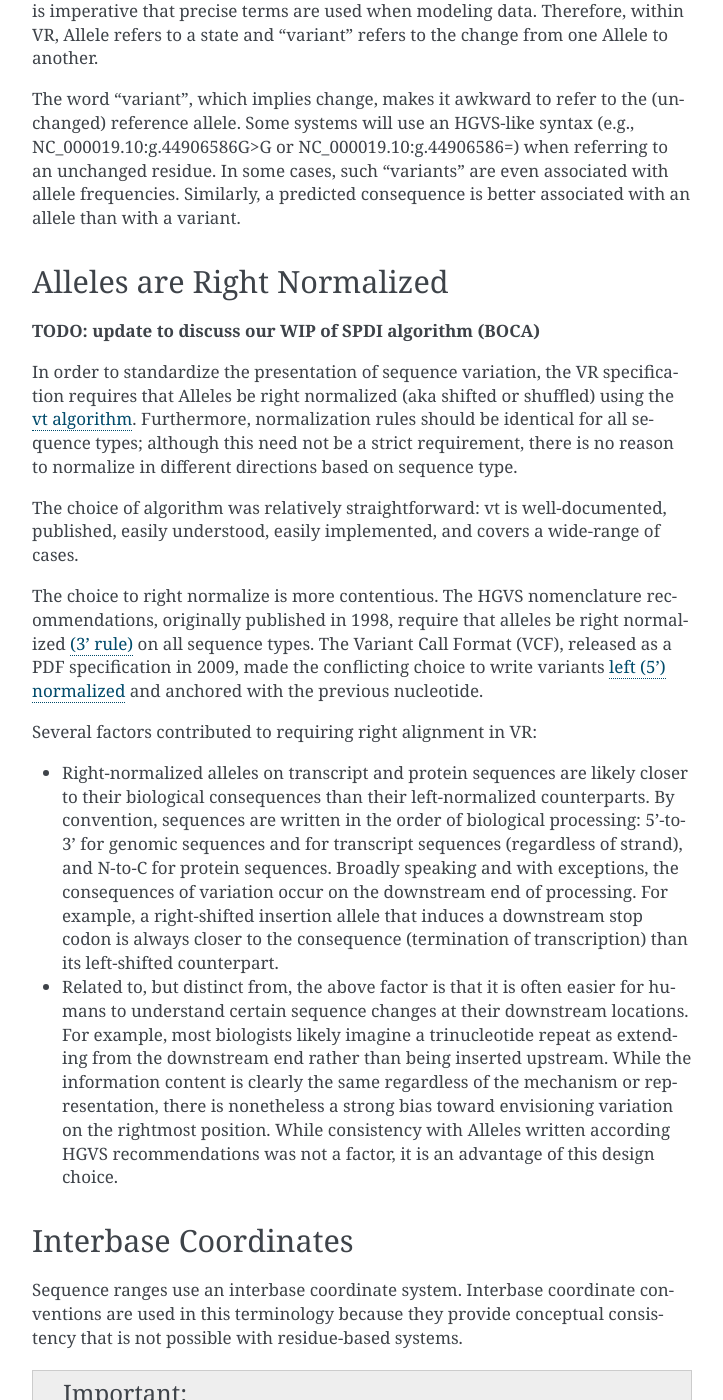
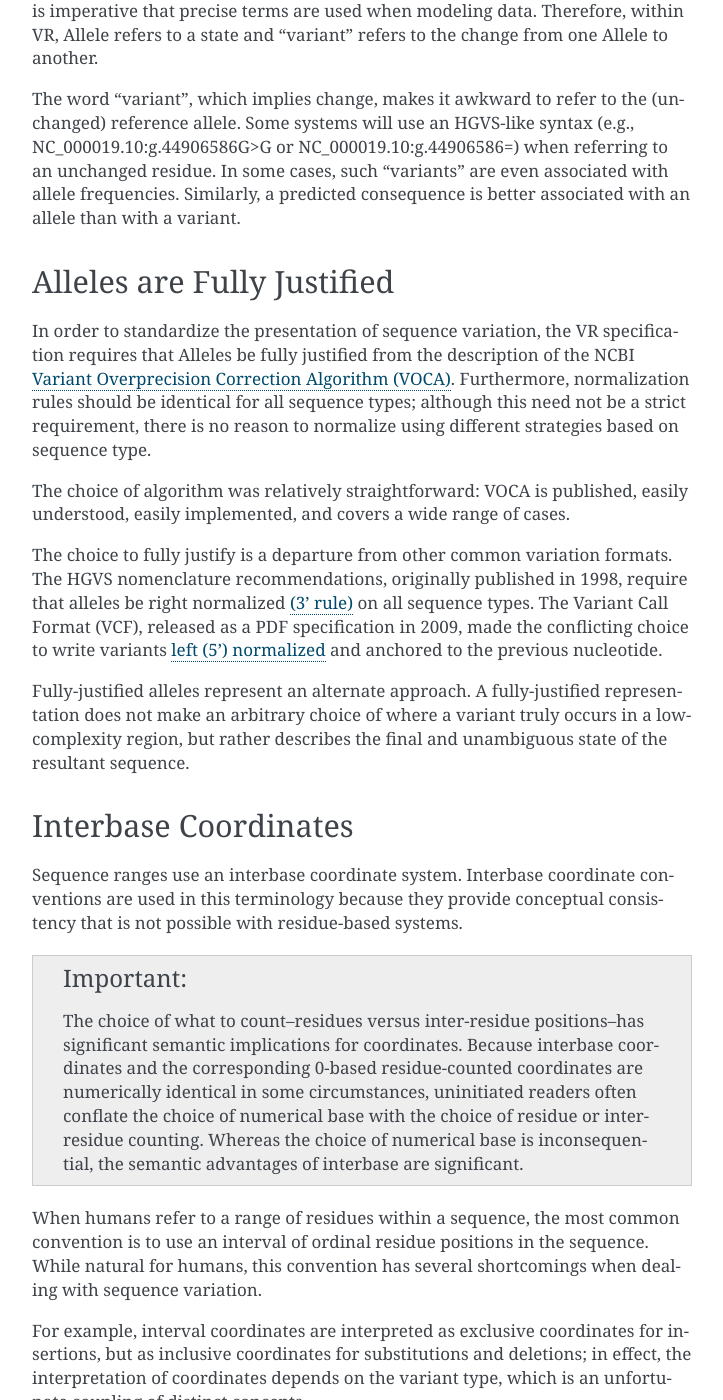
Before and after one commit to ga4gh/vrs, a Sphinx documentation site: the page built from docs/source/appendices/design_decisions.rst, in a window 1280 px wide and 1400 px high, scrolled down 799 px. Shown: the whole window, without its empty margins (388-1111 px from the left). Built offline with Sphinx 7.4.7, drawn with Linux system fonts in a browser that asks for light colours.

Commit message:
rewrite normalization justification

```diff
--- a/docs/source/appendices/design_decisions.rst
+++ b/docs/source/appendices/design_decisions.rst
@@ -49,54 +49,33 @@ when referring to an unchanged residue. In some cases, such "variants"
 are even associated with allele frequencies. Similarly, a predicted
 consequence is better associated with an allele than with a variant.
 
-.. _right-normalize:
+.. _fully-justified:
 
-Alleles are Right Normalized
-@@@@@@@@@@@@@@@@@@@@@@@@@@@@
-
-**TODO: update to discuss our WIP of SPDI algorithm (BOCA)**
+Alleles are Fully Justified
+@@@@@@@@@@@@@@@@@@@@@@@@@@@
 
 In order to standardize the presentation of sequence variation, the VR
-specification requires that Alleles be right normalized (aka shifted
-or shuffled) using the `vt algorithm`_. Furthermore, normalization
-rules should be identical for all sequence types; although this need
-not be a strict requirement, there is no reason to normalize in
-different directions based on sequence type.
+specification requires that Alleles be fully justified from the description
+of the NCBI `Variant Overprecision Correction Algorithm (VOCA)`_. Furthermore,
+normalization rules should be identical for all sequence types; although this
+need not be a strict requirement, there is no reason to normalize using
+different strategies based on sequence type.
 
-The choice of algorithm was relatively straightforward: vt is
-well-documented, published, easily understood, easily implemented, and
-covers a wide-range of cases.
+The choice of algorithm was relatively straightforward: VOCA is
+published, easily understood, easily implemented, and
+covers a wide range of cases.
 
-The choice to right normalize is more contentious. The HGVS
-nomenclature recommendations, originally published in 1998, require
-that alleles be right normalized `(3' rule)`_ on all sequence
+The choice to fully justify is a departure from other common variation
+formats. The HGVS nomenclature recommendations, originally published in
+1998, require that alleles be right normalized `(3' rule)`_ on all sequence
 types. The Variant Call Format (VCF), released as a PDF specification
 in 2009, made the conflicting choice to write variants `left (5')
-normalized`_ and anchored with the previous nucleotide.
+normalized`_ and anchored to the previous nucleotide.
 
-Several factors contributed to requiring right alignment in VR:
-
-* Right-normalized alleles on transcript and protein sequences are
-  likely closer to their biological consequences than their
-  left-normalized counterparts. By convention, sequences are written
-  in the order of biological processing: 5'-to-3' for genomic
-  sequences and for transcript sequences (regardless of strand), and
-  N-to-C for protein sequences. Broadly speaking and with exceptions,
-  the consequences of variation occur on the downstream end of
-  processing. For example, a right-shifted insertion allele that
-  induces a downstream stop codon is always closer to the consequence
-  (termination of transcription) than its left-shifted counterpart.
-
-* Related to, but distinct from, the above factor is that it is often
-  easier for humans to understand certain sequence changes at their
-  downstream locations. For example, most biologists likely imagine a
-  trinucleotide repeat as extending from the downstream end rather
-  than being inserted upstream. While the information content is
-  clearly the same regardless of the mechanism or representation,
-  there is nonetheless a strong bias toward envisioning variation on
-  the rightmost position.  While consistency with Alleles written
-  according HGVS recommendations was not a factor, it is an advantage
-  of this design choice.
+Fully-justified alleles represent an alternate approach. A fully-justified
+representation does not make an arbitrary choice of where a variant truly
+occurs in a low-complexity region, but rather describes the final and
+unambiguous state of the resultant sequence.
 
 
 .. _interbase-coordinates-design:
@@ -175,7 +154,8 @@ Therefore, we implemented our own :ref:`serialization format
 <serialization>`, which is very similar to `Gibson Canonical JSON`_
 (not to be confused with `OLPC Canonical JSON`_).
 
-.. _vt algorithm: https://genome.sph.umich.edu/wiki/Variant_Normalization#Algorithm_for_Normalization
+.. _Variant Overprecision Correction Algorithm (VOCA): https://www.biorxiv.org/content/10.1101/537449v3.full
+.. _SPDI variant data model: https://www.biorxiv.org/content/10.1101/537449v3.full
 .. _(3' rule): https://varnomen.hgvs.org/recommendations/general/
 .. _left (5') normalized: https://genome.sph.umich.edu/wiki/Variant_Normalization#Definition
 .. _Gibson Canonical JSON: http://gibson042.github.io/canonicaljson-spec/
```
